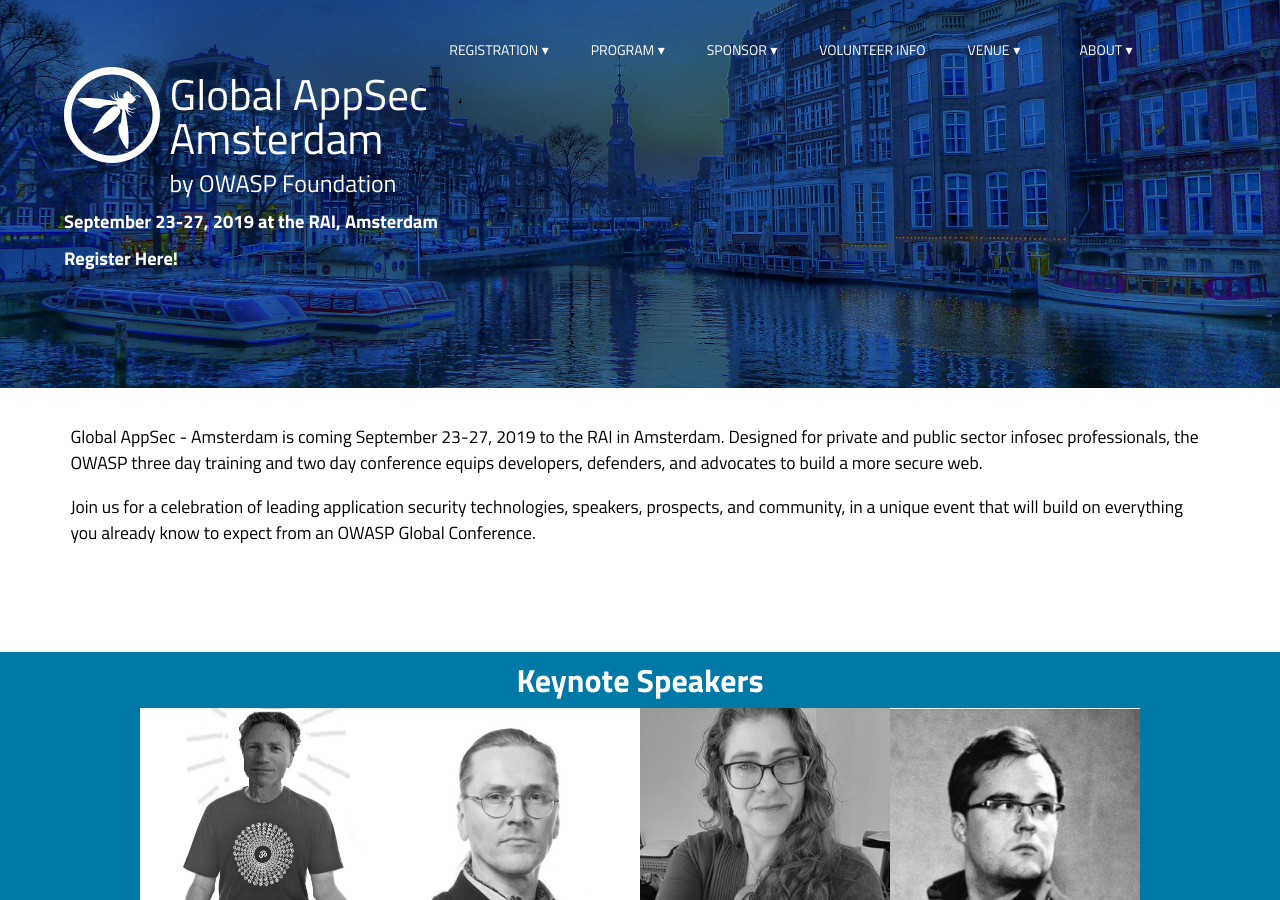
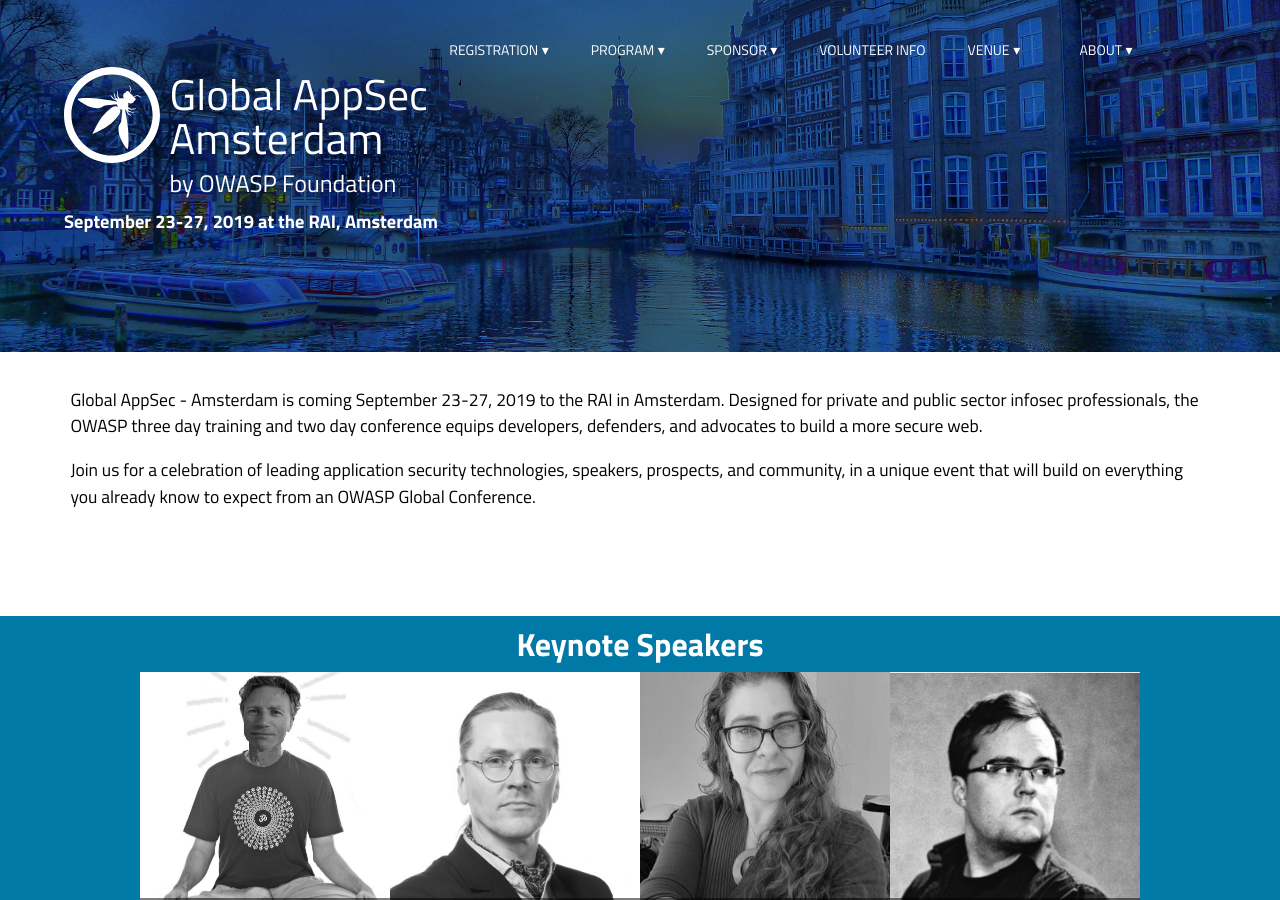
Before and after one commit to OWASP/AppSecAms2019, a Jekyll site: the page built from index.html, in a window 1280 px wide and 900 px high. Built offline with Jekyll 4.4.1, drawn with Linux system fonts in a browser that asks for light colours; some web fonts are replaced.

Commit message:
Remove registration links

```diff
--- a/_data/menus.yml
+++ b/_data/menus.yml
@@ -1,7 +1,5 @@
 - title: Registration
   items:
-  - title: Register
-    url  : https://www.regonline.com/registration/Checkin.aspx?EventId=2568596
   - title: Pricing
     url  : program/pricing
 - title: Program
--- a/_layouts/front.html
+++ b/_layouts/front.html
@@ -1,7 +1,6 @@
 {% include header.html %}
 
      <h3>September 23-27, 2019 at the RAI, Amsterdam</h3>
-     <h3><a href="https://www.regonline.com/registration/Checkin.aspx?EventId=2568596">Register Here!</a></h3>
 
 </header>
 
```
